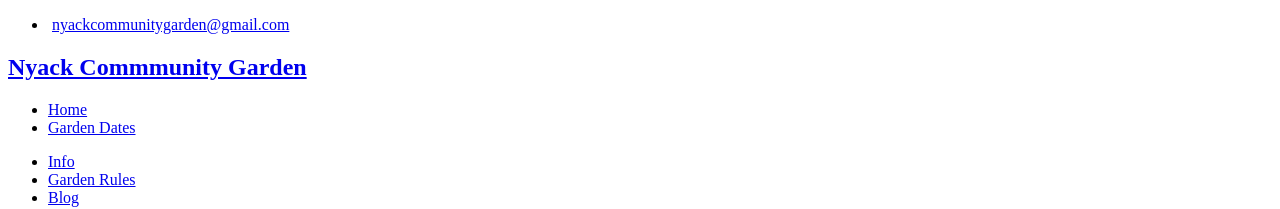
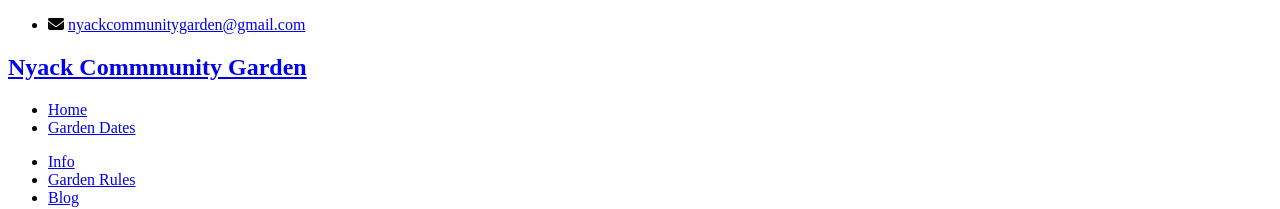
Before and after one commit to bosborne/nyackcommunitygarden, a Jekyll site: the page built from _posts/2013-06-30-cover-crops.md, in a window 1280 px wide. Shown: the top 209 px of the page. Built offline with Jekyll 4.4.1, drawn with Linux system fonts in a browser that asks for light colours; nearby versions of some CDN libraries; library files that are not in the unit come from our copies; Markdown is read by kramdown in place of the engine named in the settings.

```diff
--- a/_layouts/post.html
+++ b/_layouts/post.html
@@ -5,10 +5,7 @@
     <meta http-equiv="X-UA-Compatible" content="IE=edge,chrome=1">
     <title>{{ page.title }}</title>
     <meta name="viewport" content="width=device-width">
-    <!--
-    <link href='http://fonts.googleapis.com/css?family=Lato:300' rel='stylesheet' type='text/css'>
-    <link href='http://fonts.googleapis.com/css?family=Lobster+Two:400' rel='stylesheet' type='text/css'>
-    -->
+    <link rel="stylesheet" href="{{ site.url }}/ncg/css/font-awesome-4.5.0/css/font-awesome.min.css">
     <link rel="stylesheet" href="{{ site.url }}/ncg/css/main.css">
     <meta name="description" value="Nyack Commmunity Garden">
     <meta name="keywords" value="vegetable, garden, Nyack, community">
```
